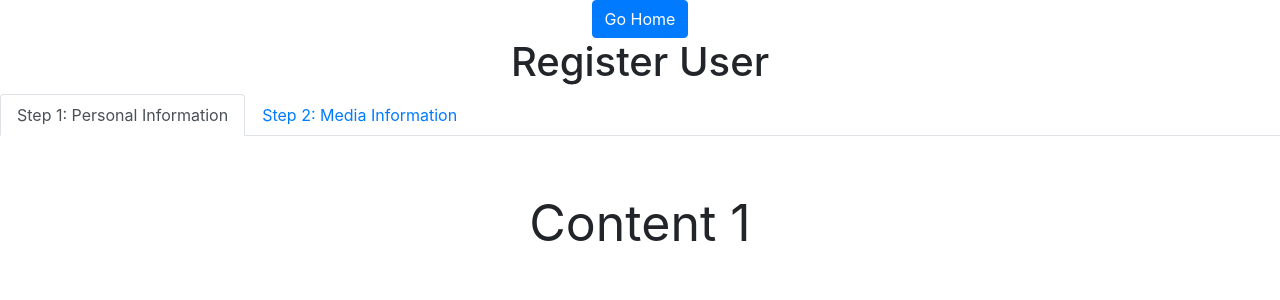
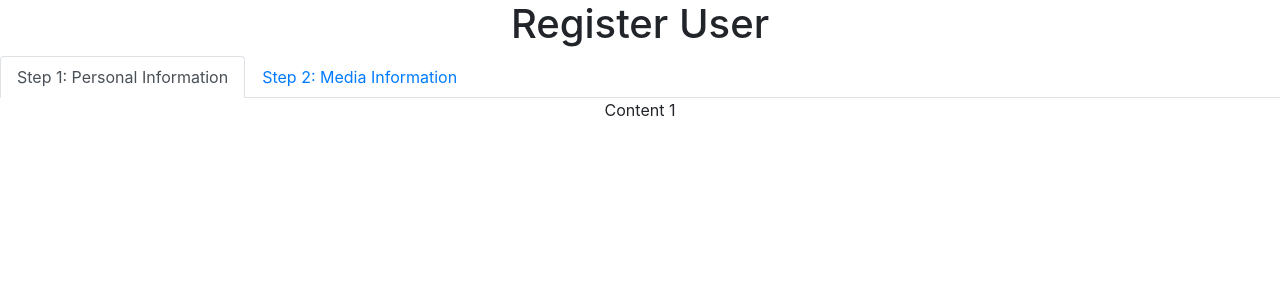
Before and after one commit to aqabrahan/react-ws, a React (Create React App) app: page / in a window 1280 px wide. Shown: the top 300 px of the page. Built offline with nearby package versions, Linux system fonts and the light colour scheme.

Commit message:
solved compound

```diff
--- a/src/App.js
+++ b/src/App.js
@@ -1,11 +1,14 @@
 import React from 'react';
 import './App.css';
-import Register from "./components/compound/Register";
+
+//import Wizard from "./components/cc"
+import Register from "./components/compound";
 
 function App() {
   return (
     <div className="App">
       <Register />
+      {/*<Wizard />*/}
     </div>
   );
 }
--- /dev/null
+++ b/src/components/compound/index.js
@@ -0,0 +1,60 @@
+import React from 'react';
+import SimpleProcess from './sp';
+
+const Steps = props => (
+  <header className='nav nav-tabs'>
+    {React.Children.map(props.children, (childElement, index) =>
+      React.cloneElement(childElement, {
+        isActive: index === props.activeIndex,
+        onActivate: (event) => props.changeIndex(event, index)
+      })
+    )}
+  </header>
+);
+const Step = props => (
+  <div className='nav-item'>
+    <a
+      className={`
+        nav-link
+        ${props.isActive ? 'active' : ''}
+        ${props.isDisabled ? 'disabled' : ''}
+      `}
+      onClick={(event) => props.onActivate(event)}
+      href='#'
+    >
+      {props.children}
+    </a>
+  </div>
+);
+const Contents = (props) => (
+  <article className='content'>
+    {props.children[props.activeIndex]}
+  </article>
+);
+const Content = (props) => (
+  <div>
+    {props.children}
+  </div>
+);
+
+const SignupForm = () => (
+  <div>
+    <h1>Register User</h1>
+    <SimpleProcess>
+      <Steps>
+        <Step>Step 1: Personal Information</Step>
+        <Step>Step 2: Media Information</Step>
+      </Steps>
+      <Contents>
+        <Content>
+          <div>Content 1</div>
+        </Content>
+        <Content>
+          <div>Content 2</div>
+        </Content>
+      </Contents>
+    </SimpleProcess>
+  </div>
+);
+
+export default SignupForm;
--- /dev/null
+++ b/src/components/compound/sp.js
@@ -0,0 +1,23 @@
+import React from 'react';
+
+class SimpleProcess extends React.Component {
+  state = { activeIndex: 0 };
+  changeIndex = (event, newIndex) => {
+    event.preventDefault();
+    this.setState({ activeIndex: newIndex });
+  }
+  render() {
+    return (
+      <div>
+        {React.Children.map(this.props.children, childElement =>
+          React.cloneElement(childElement, {
+            activeIndex: this.state.activeIndex,
+            changeIndex: this.changeIndex,
+          })
+        )}
+      </div>
+    );
+  }
+}
+
+export default SimpleProcess;
```
Also changed, not shown: src/components/cc/components/progress.js (added, +43 -0 lines), src/components/cc/components/steps.js (added, +38 -0 lines), src/components/cc/index.js (added, +22 -0 lines), src/components/cc/wizard.js (added, +37 -0 lines).
